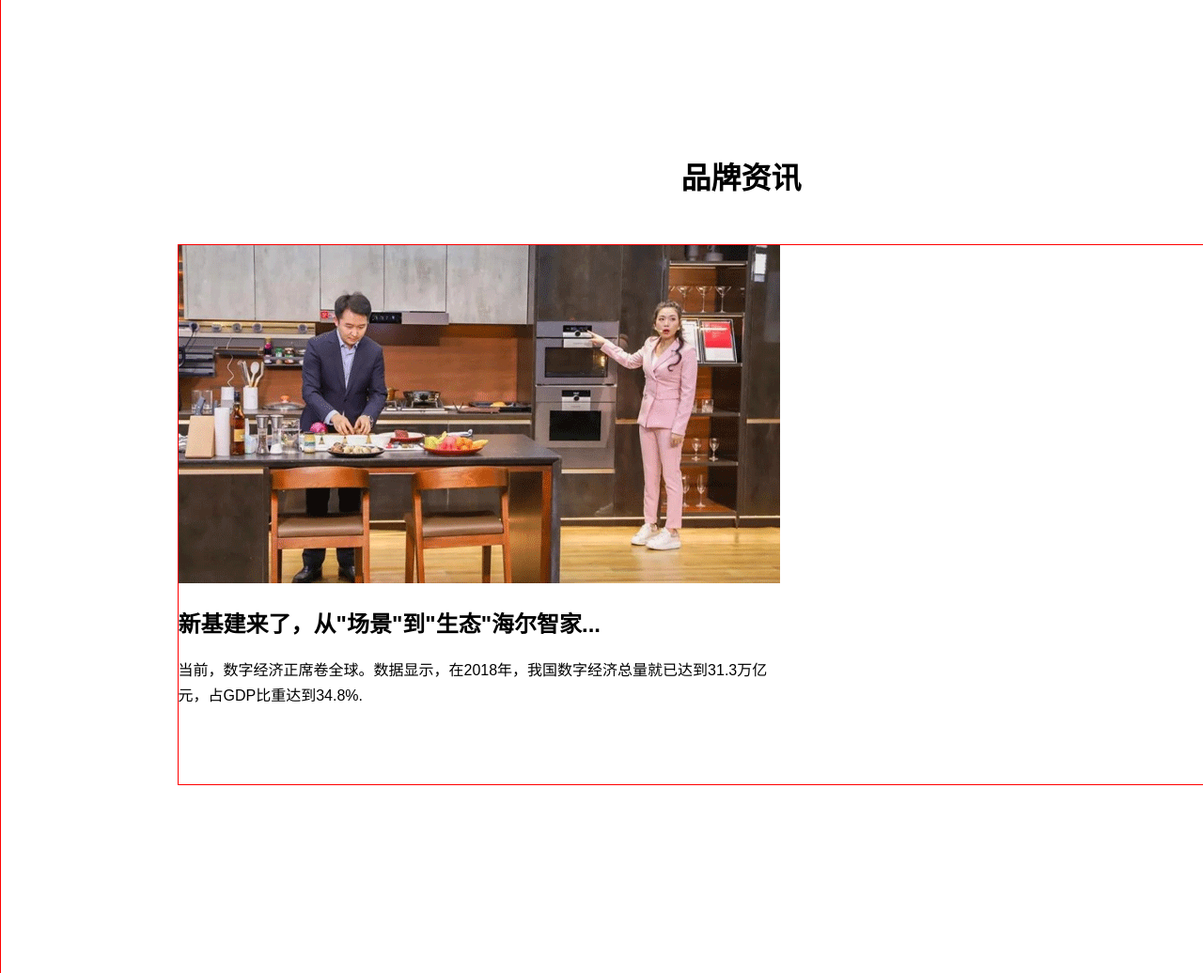
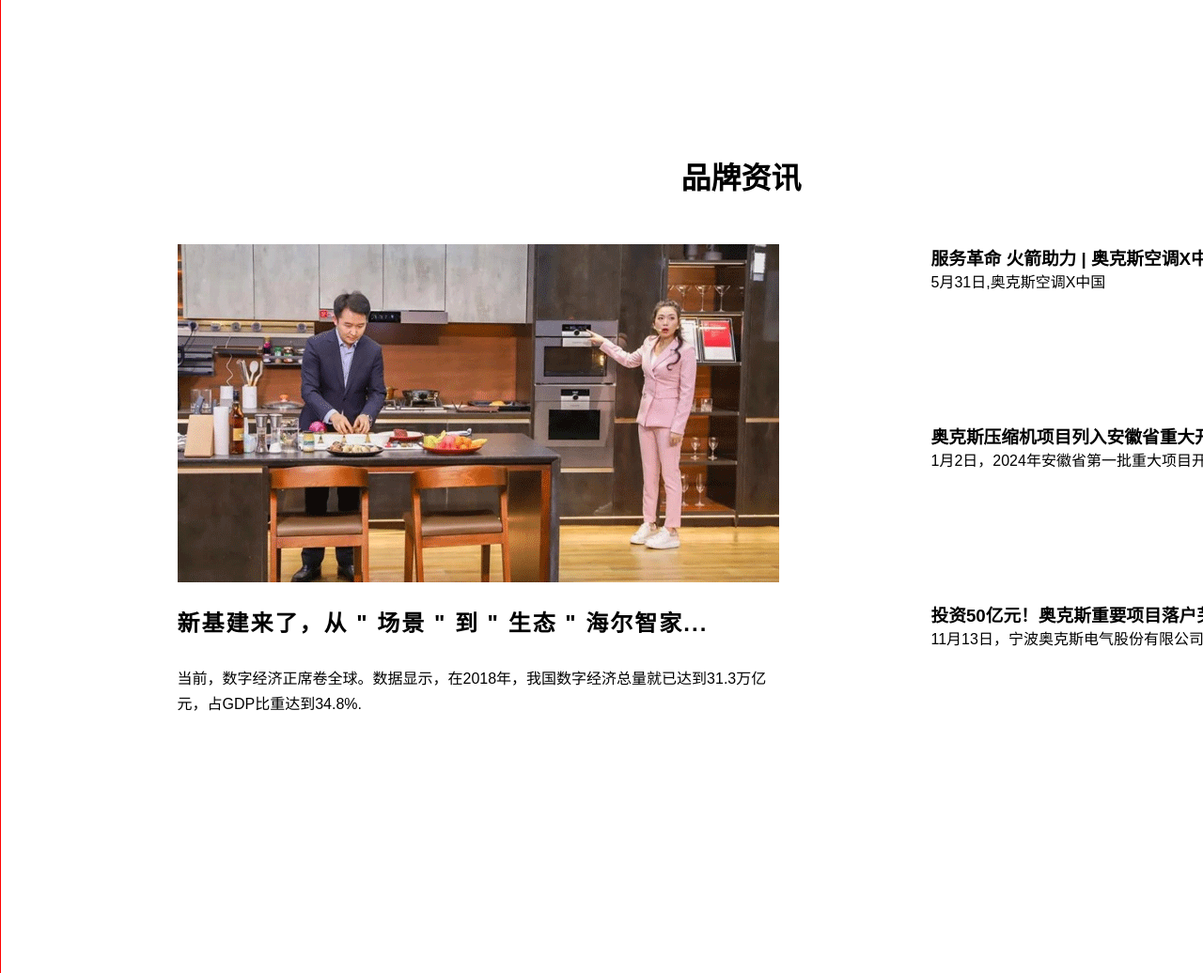
Before and after one commit to GoofyGazer/HTML, a plain HTML site: page index.html in a window 1280 px wide. Shown: the part 5360-6396 px from the top of the page at 94% size. Drawn offline with Linux system fonts and the light colour scheme.

Commit message:
新增 images品牌-1、2、3、4、5、6、7 类=more-4、part-1 part-2 txt-box

```diff
--- a/index.html
+++ b/index.html
@@ -109,12 +109,36 @@
     <div id="box-5-1"></div>
     <div id="box-6">
         <h1 class="text-8">品牌资讯</h1>
-        <div class="consultation">
-            <img class="image11" src="imgs/images/image11.gif">
-            <h2 class="text-9">新基建来了，从"场景"到"生态"海尔智家...</h2>
-            <p class="text-10">当前，数字经济正席卷全球。数据显示，在2018年，我国数字经济总量就已达到31.3万亿元，占GDP比重达到34.8%.</p>
+        <div class="Information">
+                <div class="part-1">
+                <img class="image11" src="imgs/images/image11.gif">
+                <h2 class="text-9">新基建来了，从 " 场景 " 到 " 生态 " 海尔智家...</h2>
+                <p class="text-10">当前，数字经济正席卷全球。数据显示，在2018年，我国数字经济总量就已达到31.3万亿元，占GDP比重达到34.8%.</p>
+            </div>
+            <div class="more-4">
+            <a href="#">更多</a>
+            </div>
+            <ul class="part-2">
+                <li>
+                    <div class="txt-box">
+						<h3>服务革命 火箭助力 | 奥克斯空调X中国火</h3>
+						<p>5月31日,奥克斯空调X中国</p>
+					</div>
+                </li>
+                <li>
+                    <div class="txt-box">
+						<h3>奥克斯压缩机项目列入安徽省重大开工</h3>
+						<p>1月2日，2024年安徽省第一批重大项目开工动员。</p>
+                    </div>
+                </li>
+                <li>
+                    <div class="txt-box">
+						<h3>投资50亿元！奥克斯重要项目落户芜湖</h3>
+						<p>11月13日，宁波奥克斯电气股份有限公司与芜</p>
+                    </div>
+                </li>
+            </ul>
         </div>
-
     </div>
 </body>
 </html>
--- a/styles.css
+++ b/styles.css
@@ -466,7 +466,9 @@ body {
     background-color: #fff;
     height: 750px;
     width: 1579px;
-
+}
+#box-6{
+    position: relative;
 }
 .text-8{
     margin-bottom: 60px;
@@ -475,27 +477,78 @@ body {
     margin: 0 auto;
     margin-bottom: 50px;
 }
+.Information{
+    width: 1202px;
+    height: 576px;
+    margin: 0 auto;
+    /* border: 1px solid red; */
+}
+.more-4 {
+
+    color: #0c5ca8;
+    float: right;
+    width: 45px;
+    height: 25px;
+    float: right;
+    position:absolute;
+    top: 70px;
+    bottom: 0px;
+    right: 0px;
+    left: 1290px;
+}
+.more-4 a{
+    text-decoration: none;
+    color: #0c5ca8;
+    font-size: 19px;
+    transition: color 0.3s ease;
+    padding-bottom: 10px;
+    position: relative;
+}
+.part-1{
+    /* border: 1px solid red; */
+    float: left;
+}
 .image11{
     width: 640px;
     height: 360px;
-}
-.consultation{
-    width: 1202px;
-    height: 576px;
-    margin: 0 auto;
-    border: 1px solid red;
 }
 .text-7{
     width: 630px;
     height: 32px;
     /* border: 1px solid red; */
 }
-.text-9{ /* 字间距没调*/
+.text-9{
     width: 639.9px;
     margin-top: 20px;
     margin-bottom: 20px;
+    letter-spacing: 2px;
 }
-.text-10{ /* 字间距没调*/
+.text-10{
     width: 639.9px;
     line-height: 27px;
+    margin-top: 30px;
 }
+
+.part-2{
+    margin: 0;
+    padding: 0;
+    width: 500px;
+    height: 490px;
+    list-style-type: none;
+    /* border: 1px solid red; */
+    float: right;
+}
+.part-2 li{
+    width: 600px;
+    height: 140px;
+    margin-bottom: 50px;
+    float: right;
+}
+.part-2 .txt-box{
+    float: right;
+    width: 400px;
+    height: 140px;
+}
+.txt-box h3, .txt-box p{
+    margin: 0;
+}
```
Also changed, not shown: imgs/images/Image2.gif (deleted), imgs/images/Image3.gif (deleted), imgs/images/Image4.gif (deleted), imgs/images/Image5.gif (deleted), imgs/images/Top-1.gif (added), imgs/images/Top-2.gif (added), imgs/images/Top-3.gif (added), imgs/images/brand-1.gif (added), imgs/images/brand-2.gif (added), imgs/images/brand-3.gif (added), imgs/images/brand-4.gif (added), imgs/images/brand-5.gif (added), imgs/images/brand-6.gif (added), imgs/images/brand-7.gif (added), 1 more files.
